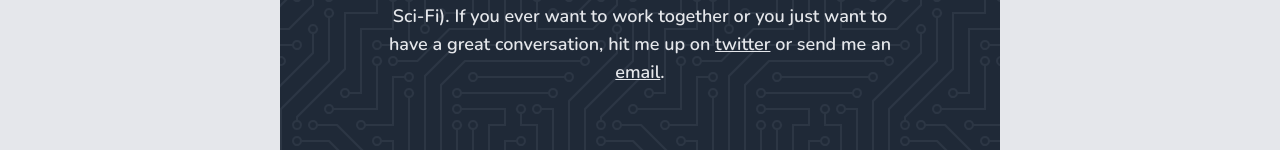
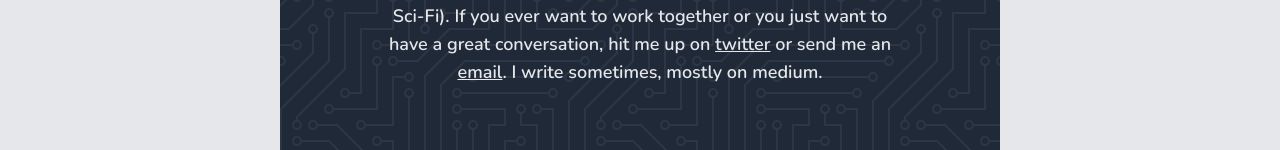
Before and after one commit to oseughu/portfolio, a Svelte app: page / in a window 1280 px wide. Shown: the part 753-903 px from the top of the page. Built offline with nearby package versions, Linux system fonts and the light colour scheme.

Commit message:
add medium to intro

```diff
--- a/src/components/Intro.svelte
+++ b/src/components/Intro.svelte
@@ -62,7 +62,8 @@
       or send me an
       <a class="underline" href="mailto:oseughu@gmail.com" target="_blank"
         >email</a
-      >.
+      >. I write sometimes, mostly on
+      <a href="http://oseughu.medium.com" target="_blank">medium.</a>
     </p>
   </div>
 </section>
```
